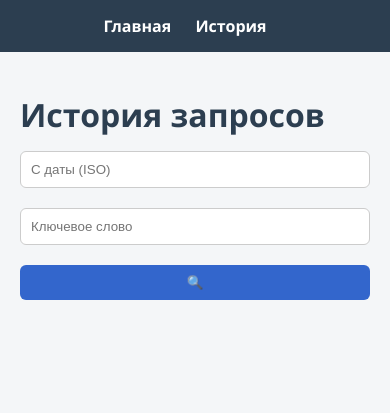
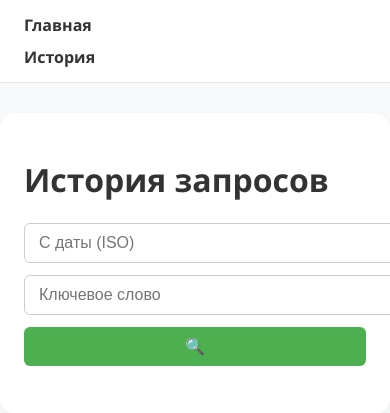
Before and after one commit to LinkIvan13/llm-recipe-bot, a FastAPI app: template templates/history.html in a window 390 px wide. Shown: the top 413 px of the page. Run offline with FastAPI, Linux system fonts and the light colour scheme; the template is opened without the code that fills it, so the values that code supplies are empty.

Commit message:
🧠 Обновление GPT-логики и UI: - добавлена таблица КБЖУ в пояснении рецепта - улучшен парсинг и отображение КБЖУ - адаптированы шаблоны index, history, explain - обновлены стили: карточки, формы, адаптивность

```diff
--- a/static/style.css
+++ b/static/style.css
@@ -1,106 +1,136 @@
+/* Базовые стили */
 body {
-    font-family: "Segoe UI", sans-serif;
+    font-family: "Segoe UI", Tahoma, sans-serif;
+    background-color: #f8f9fb;
+    color: #333;
     margin: 0;
     padding: 0;
-    background-color: #f4f6f8;
+}
+
+nav {
+    background-color: #ffffff;
+    padding: 14px 24px;
+    border-bottom: 1px solid #e5e5e5;
+    display: flex;
+    gap: 20px;
+    font-weight: 600;
+    font-size: 1rem;
+}
+
+nav a {
+    text-decoration: none;
     color: #333;
+    transition: color 0.2s ease;
+}
+
+nav a:hover {
+    color: #4CAF50;
 }
 
 .container {
     max-width: 900px;
-    margin: auto;
-    padding: 20px;
+    margin: 30px auto;
+    padding: 24px;
+    background-color: #ffffff;
+    border-radius: 16px;
+    box-shadow: 0 4px 12px rgba(0,0,0,0.04);
 }
 
-nav {
-    background-color: #2c3e50;
-    padding: 15px 20px;
+/* Формы */
+.input-form {
+    display: flex;
+    gap: 12px;
+    flex-wrap: wrap;
+    margin-bottom: 24px;
 }
 
-nav a {
-    color: #ffffff;
-    text-decoration: none;
-    margin-right: 20px;
-    font-weight: 600;
+.input-form input {
+    flex-grow: 1;
+    padding: 10px 14px;
+    border: 1px solid #ccc;
+    border-radius: 6px;
+    font-size: 1rem;
+    min-width: 200px;
 }
 
-nav a:hover {
-    text-decoration: underline;
+.input-form button {
+    background: #4CAF50;
+    color: white;
+    padding: 10px 18px;
+    border: none;
+    border-radius: 6px;
+    cursor: pointer;
+    font-weight: bold;
+    font-size: 1rem;
+    transition: background 0.2s ease;
 }
 
-h1, h2 {
-    color: #2c3e50;
-    margin-bottom: 15px;
+.input-form button:hover {
+    background: #45a049;
 }
 
-form {
-    margin-bottom: 30px;
-}
-
-form input[type="text"] {
-    padding: 10px;
-    width: 300px;
-    max-width: 100%;
-    border: 1px solid #ccc;
-    border-radius: 6px;
-}
-
-form button {
-    padding: 10px 20px;
-    background-color: #3366cc;
-    color: white;
-    border: none;
-    border-radius: 6px;
-    margin-left: 10px;
-    cursor: pointer;
-}
-
-form button:hover {
-    background-color: #254e9e;
-}
-
-.recipe-list, .history-list {
+/* Рецепты / история */
+.recipe-list ul,
+.history-list {
     list-style: none;
     padding: 0;
 }
 
 .recipe-card {
-    background: #fff;
-    border-radius: 8px;
-    padding: 15px;
-    margin-bottom: 15px;
-    box-shadow: 0 2px 5px rgba(0,0,0,0.05);
+    padding: 16px 20px;
+    border: 1px solid #e0e0e0;
+    border-radius: 12px;
+    background-color: #fdfdfd;
+    margin-bottom: 20px;
+    box-shadow: 0 2px 5px rgba(0,0,0,0.02);
 }
 
-.recipe-card h3 {
-    margin-top: 0;
-    margin-bottom: 8px;
-    color: #2c3e50;
+.recipe-card ul {
+    margin-top: 10px;
+    padding-left: 20px;
 }
 
-.recipe-card p {
-    margin: 0;
+/* Таблица КБЖУ */
+.kbju-table {
+    margin-top: 1.5em;
+    width: 100%;
+    border-collapse: collapse;
+    font-size: 0.95rem;
 }
 
-.explain-block {
-    background-color: #f0f2f5;
-    padding: 15px;
-    border-radius: 8px;
-    white-space: pre-wrap;
-    font-size: 15px;
-    line-height: 1.6;
+.kbju-table td {
+    padding: 8px 12px;
+    border-bottom: 1px solid #ddd;
 }
 
-@media screen and (max-width: 600px) {
+.kbju-table td:first-child {
+    font-weight: 600;
+    width: 40%;
+}
+
+/* Пояснение */
+.explanation-card {
+    background-color: #f6f6f6;
+    border-left: 4px solid #4CAF50;
+    padding: 16px 20px;
+    border-radius: 8px;
+    font-size: 1rem;
+    white-space: pre-wrap;
+    margin-top: 20px;
+}
+
+/* Адаптивность */
+@media (max-width: 600px) {
     nav {
-        text-align: center;
+        flex-direction: column;
+        gap: 10px;
     }
-    form input[type="text"] {
+
+    .input-form {
+        flex-direction: column;
+    }
+
+    .input-form input, .input-form button {
         width: 100%;
-        margin-bottom: 10px;
-    }
-    form button {
-        width: 100%;
-        margin: 0;
     }
 }
--- a/templates/history.html
+++ b/templates/history.html
@@ -10,13 +10,15 @@
         <a href="/">Главная</a>
         <a href="/history">История</a>
     </nav>
+
     <div class="container">
         <h1>История запросов</h1>
-        <form method="get" style="display: flex; gap: 10px; align-items: center; flex-wrap: wrap;">
+        <form method="get" class="input-form">
             <input type="text" name="from_date" value="{{ from_date }}" placeholder="С даты (ISO)">
             <input type="text" name="keyword" value="{{ keyword }}" placeholder="Ключевое слово">
             <button type="submit" title="Фильтровать">&#128269;</button>
         </form>
+
         <ul class="history-list">
         {% for entry in history %}
             <li class="recipe-card">
@@ -25,8 +27,8 @@
                 <ul>
                     {% for r in entry.response %}
                     <li>
-    <strong>{{ r.title }}</strong>: {{ r.description }}
-    <a href="/explain?title={{ r.title | urlencode }}">[Подробнее]</a>
+                        <strong>{{ r.title }}</strong>: {{ r.description }}
+                        <a href="/explain?title={{ r.title | urlencode }}">[Подробнее]</a>
                     </li>
                     {% endfor %}
                 </ul>
```
Also changed, not shown: openai_client.py (+16 -5 lines), templates/explain.html (+25 -4 lines), templates/index.html (+19 -15 lines), history.json.
